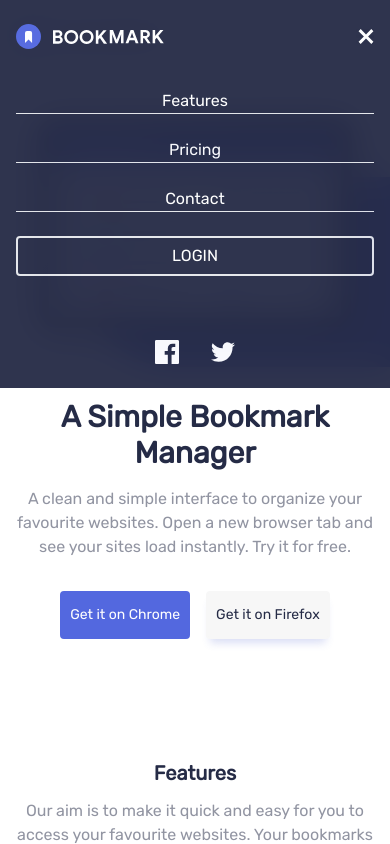
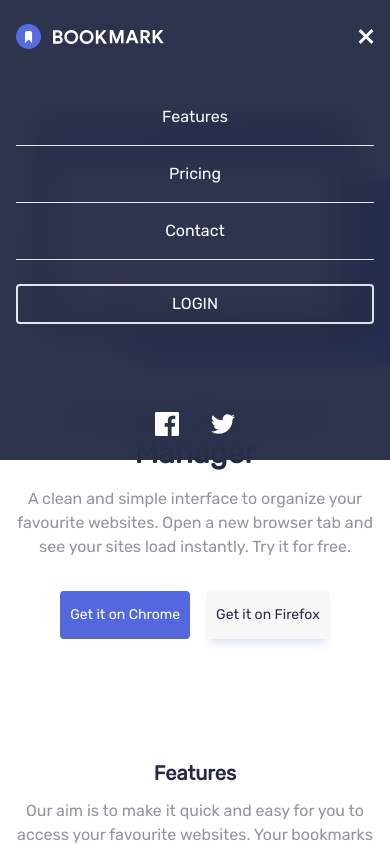
Before and after one commit to Diseyi/bookmark-manager, a React (Vite) app: page / in a window 390 px wide. Both pictures are taken after a click on the button 364 px from the left and 36 px from the top of the page. Shown: the top 844 px of the page. Built offline with nearby package versions, Linux system fonts and the light colour scheme.

Commit message:
style: fix menu button

```diff
--- a/src/App.tsx
+++ b/src/App.tsx
@@ -57,7 +57,7 @@ function App() {
 
   const [isValid, setIsValid] = useState(true);
 
-  const handleEmailChange = (event: any) => {
+  const handleEmailChange = (event: { target: { value: string, validity: {valid: boolean} }}) => {
     const enteredEmail = event.target.value;
     setEmail(enteredEmail);
 
--- a/src/components/mobile-menu/index.tsx
+++ b/src/components/mobile-menu/index.tsx
@@ -24,11 +24,11 @@ const MobileMenu = ({onclick}: MobileMenuProps) => {
           </button>
         </div>
         <div className="flex flex-col md:flex-row items-center justify-between mt-10 gap-16">
-          <div className="flex w-full flex-col md:flex-row gap-6 lg:gap-10">
-            <button className="text-white border-b hover:text-soft-red ">Features</button>
-            <button className="text-white border-b hover:text-soft-red ">Pricing</button>
-            <button className="text-white border-b hover:text-soft-red ">Contact</button>
-            <button className=" text-white border-2 w-full px-8 py-[6px] uppercase rounded ">Login</button>
+          <div className="flex w-full flex-col md:flex-row  ">
+            <button className="text-white border-b py-4 hover:text-soft-red ">Features</button>
+            <button className="text-white border-b py-4 hover:text-soft-red ">Pricing</button>
+            <button className="text-white border-b py-4 hover:text-soft-red ">Contact</button>
+            <button className=" text-white border-2 my-6 w-full px-8 py-[6px] uppercase rounded ">Login</button>
           </div>
           <div className="flex gap-8">
             <button onMouseEnter={() => setFbcolor('#FA5959')}
```
